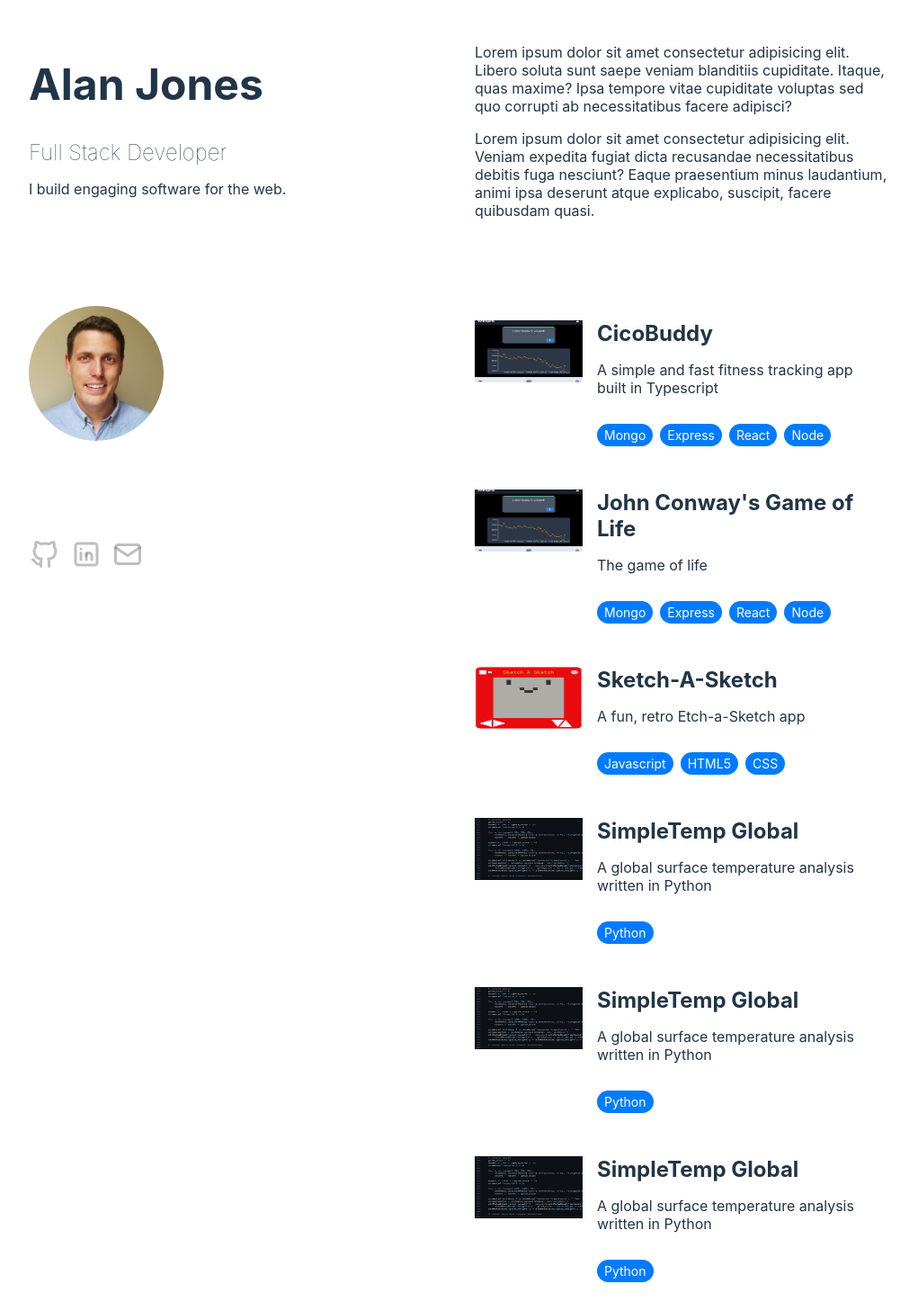
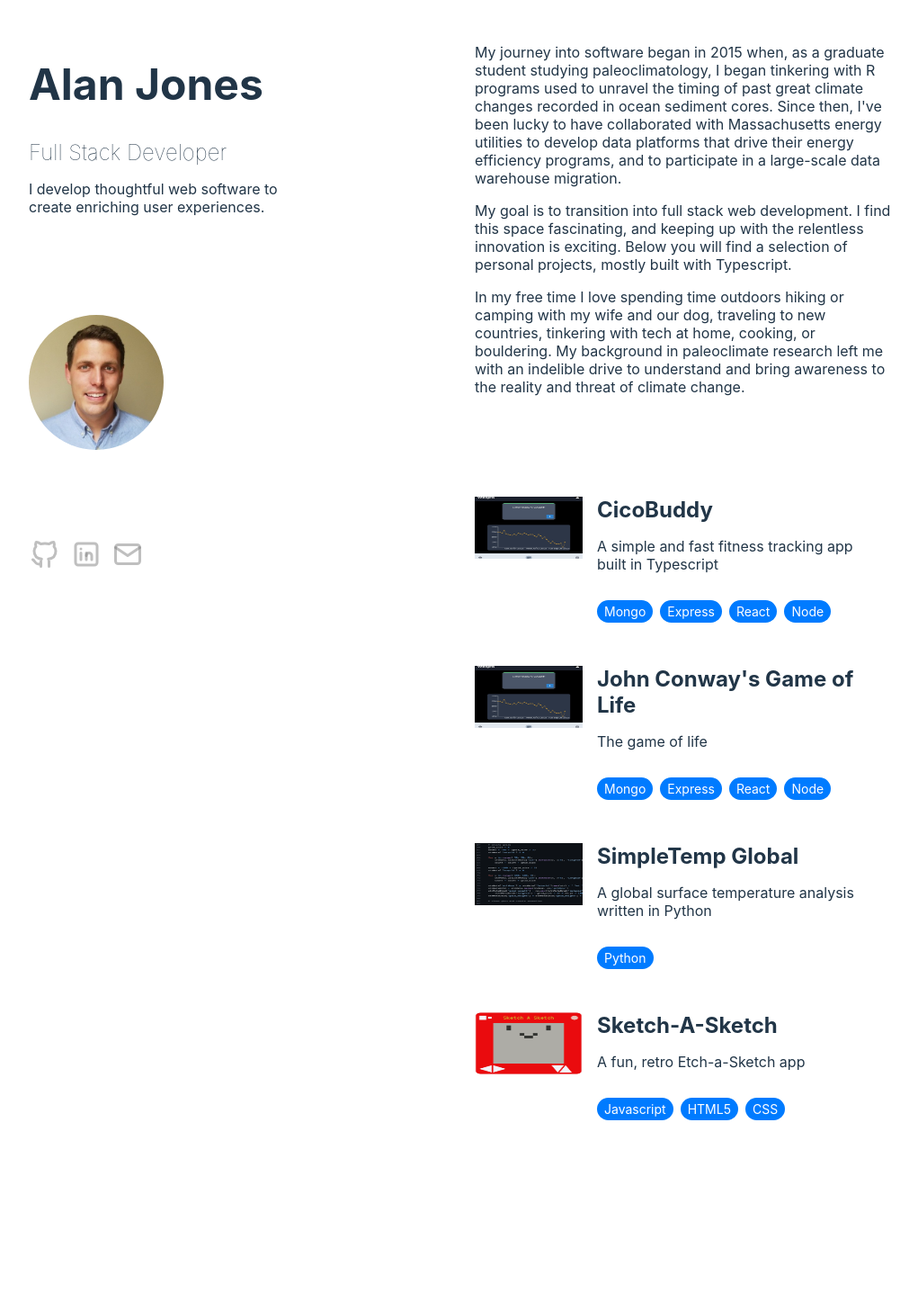
Before and after one commit to aljones1816/aljones1816.github.io, a React (Vite) app: page / in a window 1280 px wide. Shown: the whole page at 90% size, without its empty margins (128-1149 px from the left). After the commit the page ends 1277 px from the top, so only its background shows below. Built offline with nearby package versions, Linux system fonts and the light colour scheme.

Commit message:
modified bio

```diff
--- a/src/assets/projects.ts
+++ b/src/assets/projects.ts
@@ -22,15 +22,6 @@ const projects = [
     techStack: ["Mongo", "Express", "React", "Node"],
   },
   {
-    id: 3,
-    title: "Sketch-A-Sketch",
-    description: "A fun, retro Etch-a-Sketch app",
-    imageUrl: etchASketch,
-    repoUrl: "https://github.com/aljones1816/etch-a-sketch",
-    liveUrl: "https://alanjones.dev/etch-a-sketch/",
-    techStack: ["Javascript", "HTML5", "CSS"],
-  },
-  {
     id: 4,
     title: "SimpleTemp Global",
     description: "A global surface temperature analysis written in Python",
@@ -40,22 +31,13 @@ const projects = [
     techStack: ["Python"],
   },
   {
-    id: 5,
-    title: "SimpleTemp Global",
-    description: "A global surface temperature analysis written in Python",
-    imageUrl: simpleTemp,
-    repoUrl: "https://github.com/aljones1816/GHCNV4_Analysis/",
-    liveUrl: "https://github.com/aljones1816/GHCNV4_Analysis/",
-    techStack: ["Python"],
-  },
-  {
-    id: 6,
-    title: "SimpleTemp Global",
-    description: "A global surface temperature analysis written in Python",
-    imageUrl: simpleTemp,
-    repoUrl: "https://github.com/aljones1816/GHCNV4_Analysis/",
-    liveUrl: "https://github.com/aljones1816/GHCNV4_Analysis/",
-    techStack: ["Python"],
+    id: 3,
+    title: "Sketch-A-Sketch",
+    description: "A fun, retro Etch-a-Sketch app",
+    imageUrl: etchASketch,
+    repoUrl: "https://github.com/aljones1816/etch-a-sketch",
+    liveUrl: "https://alanjones.dev/etch-a-sketch/",
+    techStack: ["Javascript", "HTML5", "CSS"],
   },
 ];
 
--- a/src/components/About.tsx
+++ b/src/components/About.tsx
@@ -2,16 +2,26 @@ function About() {
   return (
     <div className="about-me">
       <p>
-        Lorem ipsum dolor sit amet consectetur adipisicing elit. Libero soluta
-        sunt saepe veniam blanditiis cupiditate. Itaque, quas maxime? Ipsa
-        tempore vitae cupiditate voluptas sed quo corrupti ab necessitatibus
-        facere adipisci?
+        My journey into software began in 2015 when, as a graduate student
+        studying paleoclimatology, I began tinkering with R programs used to
+        unravel the timing of past great climate changes recorded in ocean
+        sediment cores. Since then, I've been lucky to have collaborated with
+        Massachusetts energy utilities to develop data platforms that drive
+        their energy efficiency programs, and to participate in a large-scale
+        data warehouse migration.
       </p>
       <p>
-        Lorem ipsum dolor sit amet consectetur adipisicing elit. Veniam expedita
-        fugiat dicta recusandae necessitatibus debitis fuga nesciunt? Eaque
-        praesentium minus laudantium, animi ipsa deserunt atque explicabo,
-        suscipit, facere quibusdam quasi.
+        My goal is to transition into full stack web development. I find this
+        space fascinating, and keeping up with the relentless innovation is
+        exciting. Below you will find a selection of personal projects, mostly
+        built with Typescript.
+      </p>
+      <p>
+        In my free time I love spending time outdoors hiking or camping with my
+        wife and our dog, traveling to new countries, tinkering with tech at
+        home, cooking, or bouldering. My background in paleoclimate research
+        left me with an indelible drive to understand and bring awareness to the
+        reality and threat of climate change.
       </p>
     </div>
   );
--- a/src/components/Header.tsx
+++ b/src/components/Header.tsx
@@ -11,7 +11,10 @@ const Header = () => {
       <div className="title">
         <h1>Alan Jones</h1>
         <h2>Full Stack Developer</h2>
-        <p>I build engaging software for the web.</p>
+        <p>
+          I develop thoughtful web software to create enriching user
+          experiences.
+        </p>
       </div>
       <div className="photo">
         <img src={profilePic} alt="Alan Jones" className="profile-pic"></img>
```
